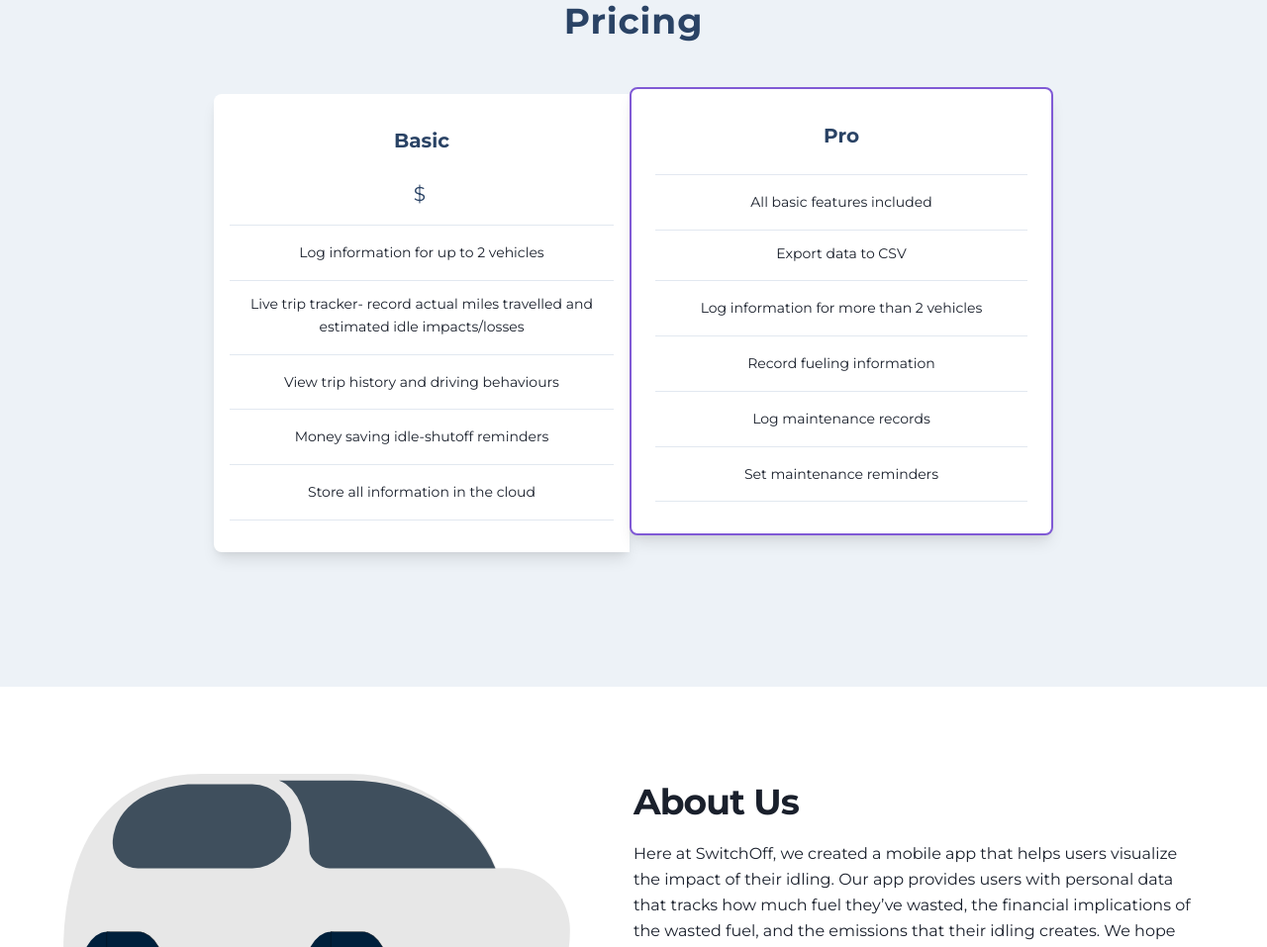
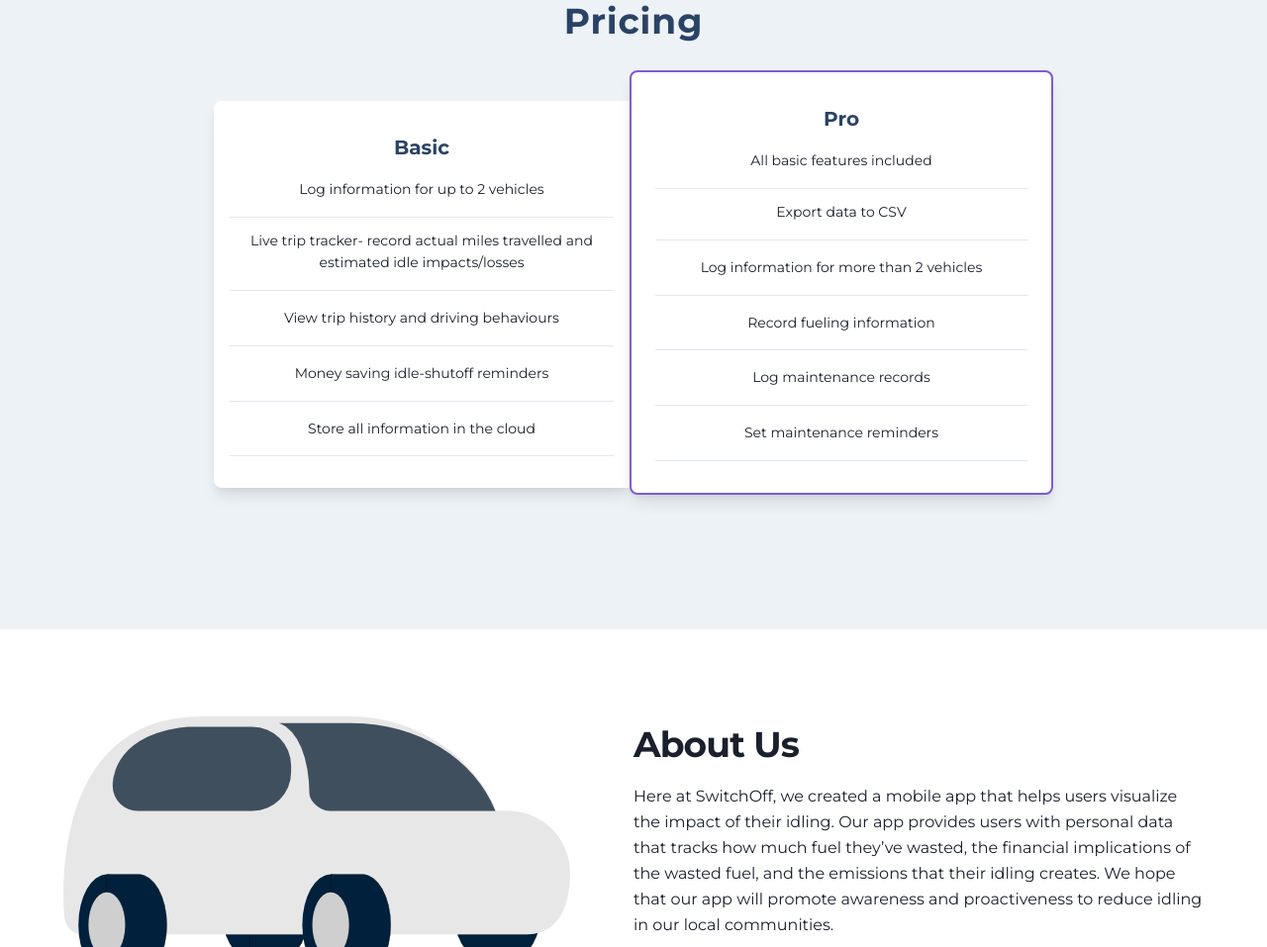
Before and after one commit to autobud/CarSite, a website: page public/index.html in a window 1280 px wide. Shown: the part 802-1759 px from the top of the page at 99% size. Drawn offline with Linux system fonts and the light colour scheme.

Commit message:
Hiding pricing

```diff
--- a/public/index.html
+++ b/public/index.html
@@ -72,8 +72,8 @@
             <article
                 class="shadow-lg bg-white w-4/5 lg:w-custom mb-10 lg:px-4 px-6 py-8 text-center text-blue-900  lg:rounded-r-none rounded-lg">
                 <h2 class="font-bold text-base text-xl">Basic</h2>
-                <h2 class="pb-4 flex justify-center border-b border-gray-300">
-                    <span class="text-xl mt-6 mr-1">$</span><span class="hidden text-5xl font-bold "> 0</span>
+                <h2 class="hidden pb-4 flex justify-center border-b border-gray-300">
+                    <span class="text-xl mt-6 mr-1">$</span><span class="text-5xl font-bold "> 0</span>
                 </h2>
                 <ul class="text-sm text-gray-900 leading-relaxed">
                     <li class="pt-4 pb-4 border-b border-gray-300">Log information for up to 2 vehicles</li>
@@ -90,8 +90,8 @@
             <article
                 class="shadow-lg lg:w-custom w-4/5 mb-10 px-6 py-8 lg:-mt-6 text-center border-2 border-purple-600  text-blue-900 rounded-lg bg-white">
                 <h2 class="font-bold text-base text-xl">Pro</h2>
-                <h2 class="pb-4 mt-2 border-b border-gray-300 flex justify-center">
-                    <span class="hidden text-xl mt-6 mr-1">$</span><span class="hidden text-5xl font-bold">5</span>
+                <h2 class="hidden pb-4 mt-2 border-b border-gray-300 flex justify-center">
+                    <span class="hidden text-xl mt-6 mr-1">$</span><span class="text-5xl font-bold">5</span>
                 </h2>
                 <ul class=" text-sm text-gray-900 leading-relaxed ">
                     <li class="pt-4 pb-4 border-b border-gray-300">All basic features included</li>
```
